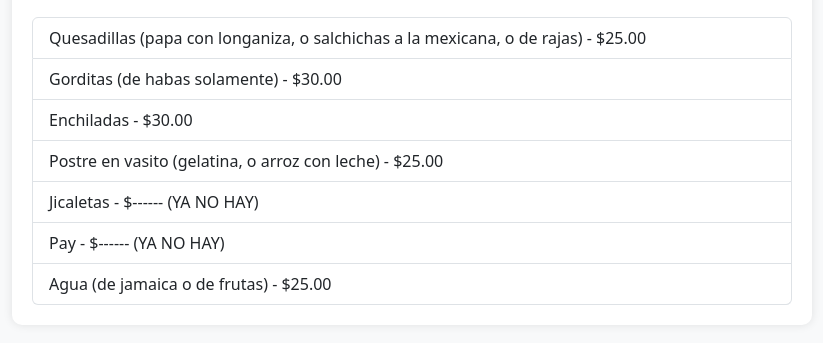
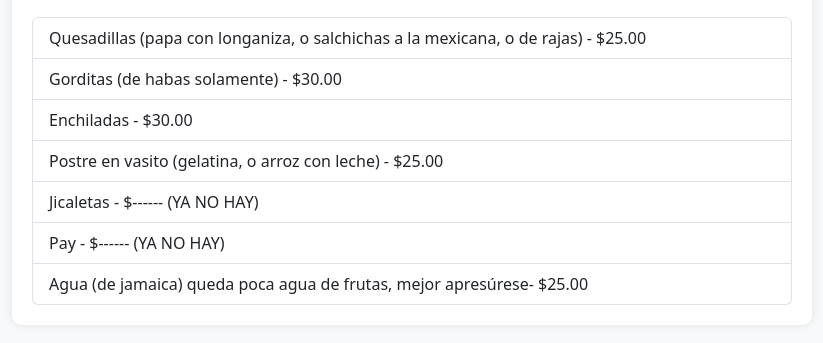
Before and after one commit to wk15161/wk15161.github.io, a plain HTML site: page index.html in a window 1280 px wide. Shown: the part 129-472 px from the top of the page, without its empty margins (228-1051 px from the left). Drawn offline with nearby package versions, Linux system fonts and the light colour scheme.

Commit message:
Actualizar index.html

```diff
--- a/index.html
+++ b/index.html
@@ -44,7 +44,7 @@
         </li>
         <li class="list-group-item">Jicaletas - $------ (YA NO HAY)</li>
         <li class="list-group-item">Pay - $------ (YA NO HAY)</li>
-        <li class="list-group-item">Agua (de jamaica o de frutas) - $25.00</li>
+        <li class="list-group-item">Agua (de jamaica) queda poca agua de frutas, mejor apresúrese- $25.00</li>
       </ul>
     </div>
   </body>
```
